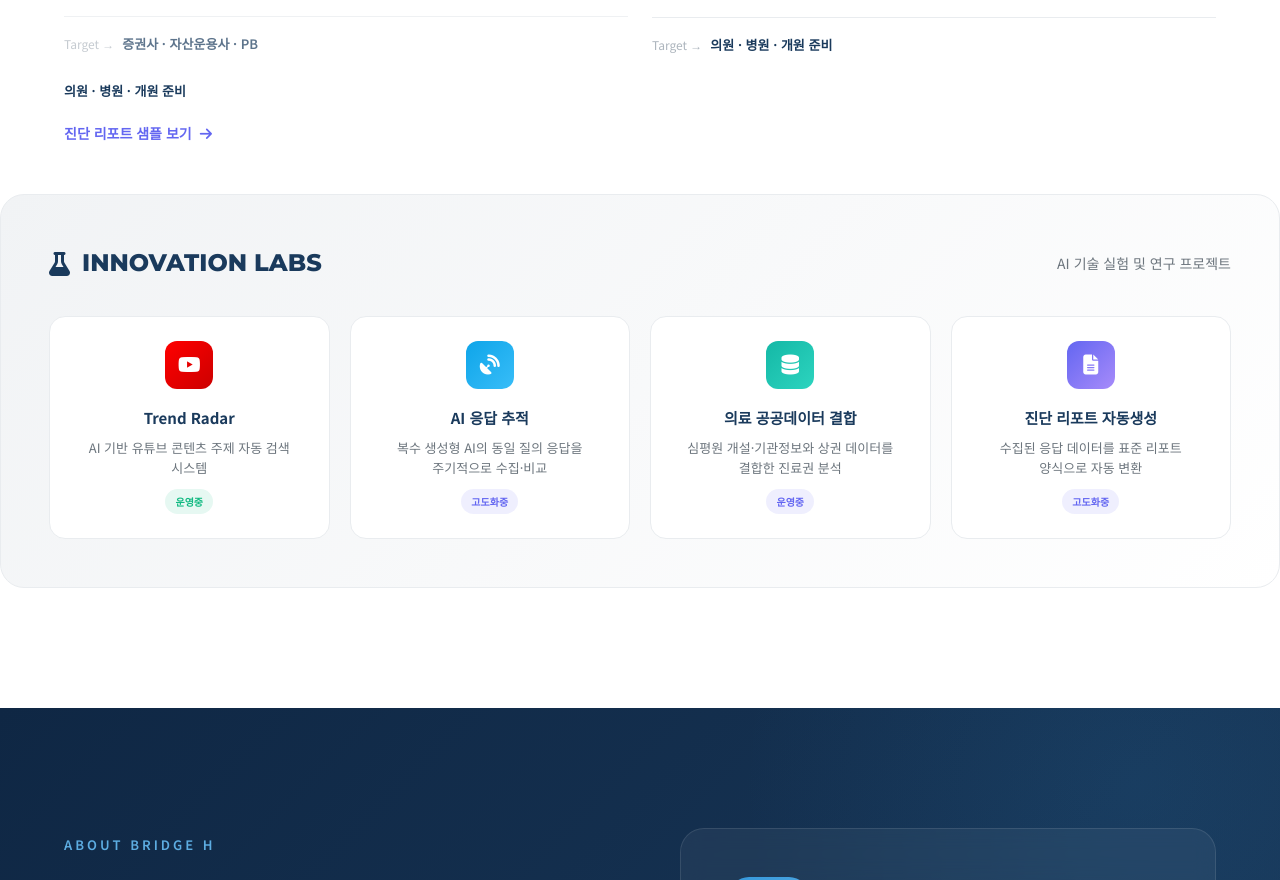
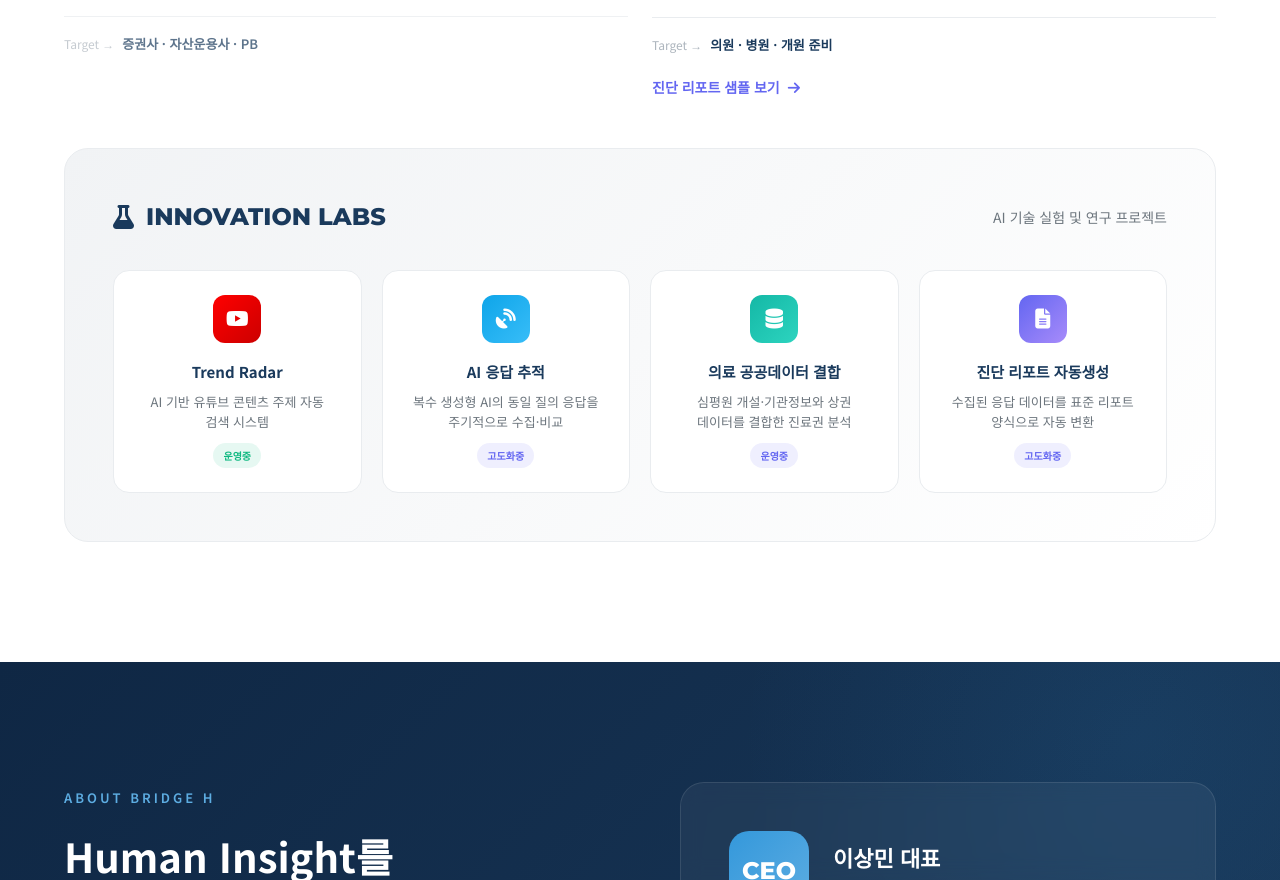
Before and after one commit to sangmin-cmd/bridgeh-website, a website: page index.html in a window 1280 px wide. Shown: the part 3912-4792 px from the top of the page. Drawn offline with Linux system fonts and the light colour scheme; animation ran at ten frames a second.

Commit message:
Fix HTML formatting in index.html

```diff
--- a/index.html
+++ b/index.html
@@ -3355,14 +3355,11 @@
                         </div>
                         <div class="card-target-v2">
                             <span class="target-label-v2">Target →</span>
-                            <span class="target-value-v2">의원 · 병원 · 개원 준비</span>
-                        </div>
-                    </div><span class="target-value-v2">의원 · 병원 · 개원 준비</span>
+                           <span class="target-value-v2">의원 · 병원 · 개원 준비</span>
                         </div>
                         <a href="branding.html" class="card-link-v2">
                             진단 리포트 샘플 보기 <i class="fas fa-arrow-right"></i>
                         </a>
-                    </div>
                     </div>
 
                 </div>
```
